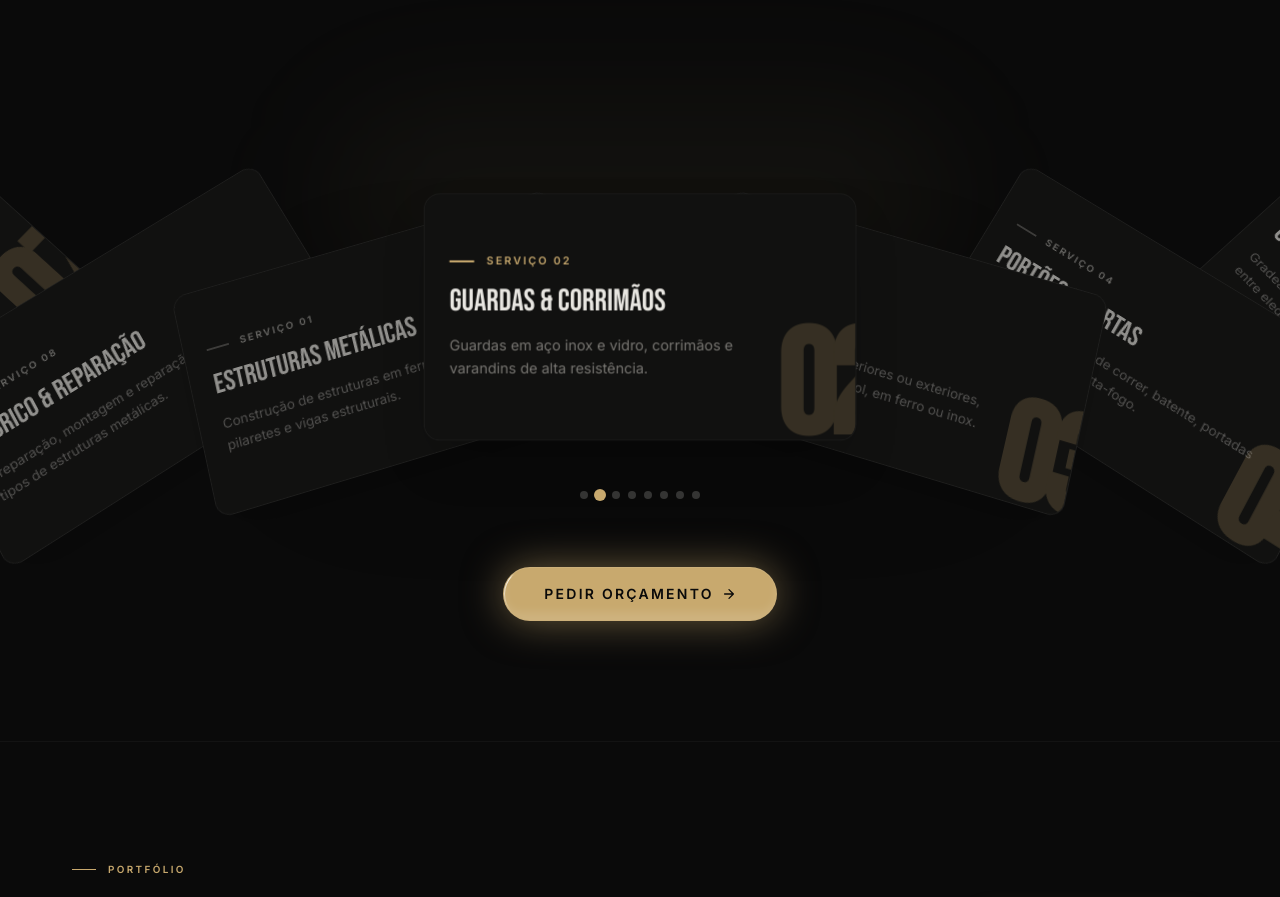
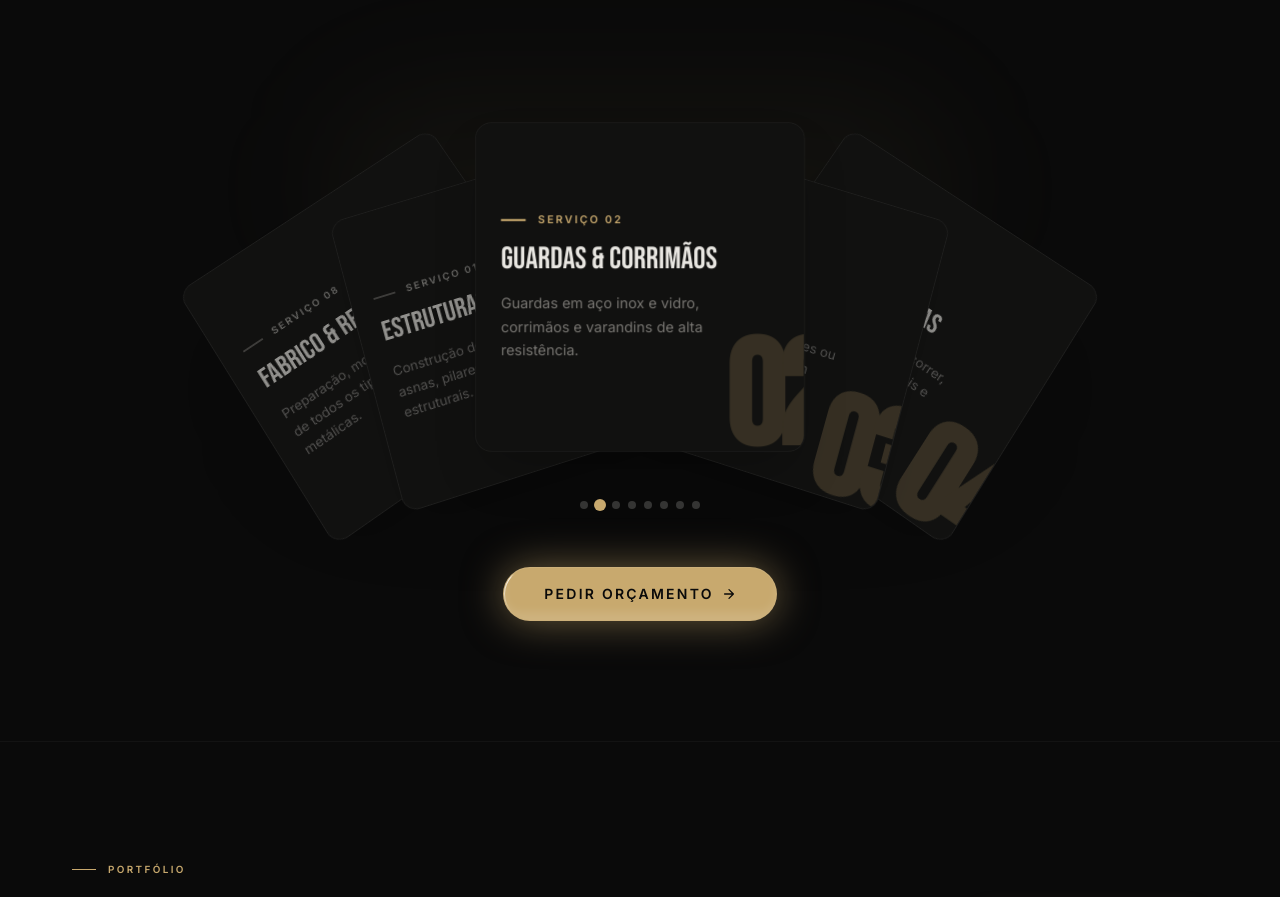
Before and after one commit to mendesrui19/Rino_Seralharia_Website, a React (Vite) app: page / in a window 1280 px wide. Shown: the part 2280-3177 px from the top of the page. Built offline with nearby package versions, Linux system fonts and the light colour scheme.

Commit message:
Make cards square (320x320) and reduce horizontal spread

```diff
--- a/src/components/sections/Services.tsx
+++ b/src/components/sections/Services.tsx
@@ -46,10 +46,11 @@ export function Services() {
             intervalMs={3500}
             pauseOnHover={true}
             showDots={true}
-            cardWidth={420}
-            cardHeight={240}
-            overlap={0.4}
-            spreadDeg={50}
+            cardWidth={320}
+            cardHeight={320}
+            overlap={0.6}
+            spreadDeg={35}
+            maxVisible={5}
             perspectivePx={1000}
             tiltXDeg={10}
           />
```
